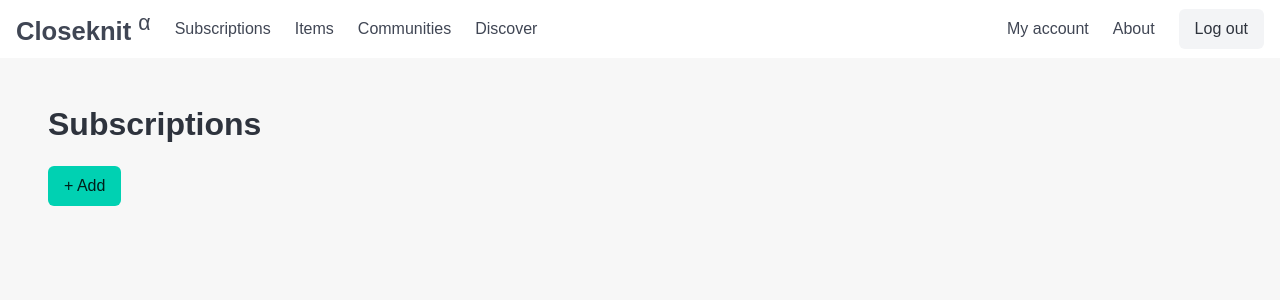
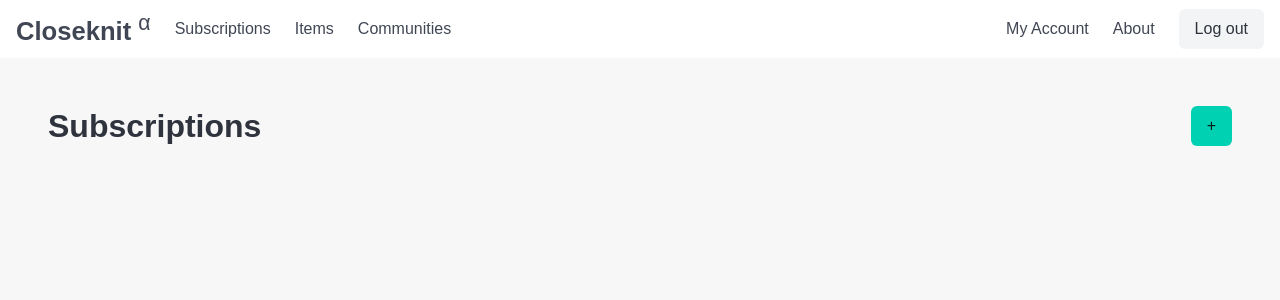
Before and after one commit to musadiqpeerzada/closeknit, a Django app: page /subscriptions/list in a window 1280 px wide. Shown: the top 300 px of the page. Run offline with Django 5.2, Linux system fonts and the light colour scheme; the visitor is signed in with stand-in values (Sample User, id 1); data comes from the database, SQL or seed files in the repository; data that the repository does not hold is empty; some libraries are stand-ins or nearby versions; some web fonts are replaced.

Commit message:
get rid of discover view

```diff
--- a/backend/services.py
+++ b/backend/services.py
@@ -16,7 +16,9 @@ def get_user(user_name: str) -> User | None:
 def get_all_users_from_communities_the_user_belongs_to(user: User) -> list[User]:
     communities_the_user_belongs_to = Community.objects.filter(members=user)
     return list(
-        User.objects.filter(communities__in=communities_the_user_belongs_to).distinct()
+        User.objects.filter(community_members__in=communities_the_user_belongs_to)
+        .exclude(id=user.id)
+        .distinct()
     )
 
 
@@ -37,9 +39,7 @@ def get_items_available_for_lease(user: User) -> QuerySet[Item]:
 
 
 def get_subscriptions_available_for_share(user: User) -> QuerySet[Subscription]:
-    all_users_of_communities_the_user_belongs_to = (
-        get_all_users_from_communities_the_user_belongs_to(user)
-    )
+    all_users_of_communities_the_user_belongs_to = get_all_users_from_communities_the_user_belongs_to(user)
     all_subscriptions = Subscription.objects.filter(
         owner__in=all_users_of_communities_the_user_belongs_to
     )
@@ -74,13 +74,7 @@ def get_user_subscriptions(user: User) -> dict:
     return {
         "owned": Subscription.objects.filter(owner=user),
         "shared": Subscription.objects.filter(shared_to=user),
-    }
-
-
-def get_discover_data(user: User) -> dict:
-    return {
-        "subscriptions": get_subscriptions_available_for_share(user),
-        "items": get_items_available_for_lease(user),
+        "discover": get_subscriptions_available_for_share(user),
     }
 
 
@@ -96,6 +90,7 @@ def get_user_items(user: User) -> dict:
         "owned": Item.objects.filter(owner=user),
         "leased": Lease.objects.filter(lessee=user),
         "leased_out": Lease.objects.filter(item__owner=user),
+        "discover": get_items_available_for_lease(user),
     }
 
 
--- a/backend/templates/backend/base.html
+++ b/backend/templates/backend/base.html
@@ -60,13 +60,12 @@
                     <a class="navbar-item" href="{% url 'subscription_list' %}">Subscriptions</a>
                     <a class="navbar-item" href="{% url 'item_list' %}">Items</a>
                     <a class="navbar-item" href="{% url 'community_list' %}">Communities</a>
-                    <a class="navbar-item" href="{% url 'subscription_discover' %}">Discover</a>
                 {% endif %}
             </div>
 
             <div class="navbar-end">
                 {% if user.is_authenticated %}
-                    <a class="navbar-item" href="{% url 'profile' %}">My account</a>
+                    <a class="navbar-item" href="{% url 'profile' %}">My Account</a>
                 {% endif %}
                 <a class="navbar-item" href="{% url 'about' %}">About</a>
                 <div class="navbar-item">
--- a/backend/templates/backend/index.html
+++ b/backend/templates/backend/index.html
@@ -20,7 +20,6 @@
                             <p class="highlight-number">{{ total_available_items }}</p>
                             <p>{{ items_available_for_lease }} items available</p>
                             <p>{{ subscriptions_available_for_share }} subscriptions could be shared</p>
-                            <a href="{% url 'subscription_discover' %}" class="button is-light mt-3">Discover</a>
                         </div>
                     </div>
 
--- a/backend/templates/backend/subscription/list.html
+++ b/backend/templates/backend/subscription/list.html
@@ -3,12 +3,26 @@
 {% block content %}
     <div>
         <section class="section">
-            <h1 class="title is-3">Subscriptions</h1>
-            <div class="mb-4">
-                <a href="{% url 'subscription_add' %}" class="button is-primary">
-                    <span>+ Add</span>
-                </a>
+
+            <div class="level is-mobile">
+                <div class="level-left">
+                    <div class="level-item">
+                        <h2 class="title is-3">Subscriptions</h2>
+                    </div>
+                </div>
+                <div class="level-right">
+                    <div class="level-item">
+                        <a href="{% url 'subscription_add' %}" class="button is-primary"><span>+</span></a>
+                    </div>
+                </div>
             </div>
+
+            {% if subscriptions.discover %}
+                <section class="pt-4">
+                    <h2 class="title is-4">From your community</h2>
+                    {% include 'backend/_partials/subscription_listing.html' with subscriptions=subscriptions.discover %}
+                </section>
+            {% endif %}
 
             {% if subscriptions.owned %}
                 <section class="pt-4">
--- a/backend/urls.py
+++ b/backend/urls.py
@@ -27,19 +27,19 @@ urlpatterns = [
         name="community_add",
     ),
     path(
-        "communities/update/<int:pk>",
+        "communities/<int:pk>/update",
         login_required(
             views.CommunityUpdateView.as_view(extra_context={"view": "update"})
         ),
         name="community_update",
     ),
     path(
-        "communities/join/<int:pk>",
+        "communities/<int:pk>/join",
         login_required(views.CommunityAddMemberView.as_view()),
         name="community_add_member",
     ),
     path(
-        "communities/delete/<int:pk>",
+        "communities/<int:pk>/delete",
         login_required(
             views.CommunityDeleteView.as_view(extra_context={"view": "delete"})
         ),
@@ -52,11 +52,6 @@ urlpatterns = [
         name="subscription_list",
     ),
     path(
-        "subscriptions/discover",
-        login_required(views.DiscoverListView.as_view()),
-        name="subscription_discover",
-    ),
-    path(
         "subscriptions/add",
         login_required(
             views.SubscriptionAddView.as_view(extra_context={"view": "add"})
@@ -64,14 +59,14 @@ urlpatterns = [
         name="subscription_add",
     ),
     path(
-        "subscriptions/update/<int:pk>",
+        "subscriptions/<int:pk>/update",
         login_required(
             views.SubscriptionUpdateView.as_view(extra_context={"view": "update"})
         ),
         name="subscription_update",
     ),
     path(
-        "subscriptions/delete/<int:pk>",
+        "subscriptions/<int:pk>/delete",
         login_required(
             views.SubscriptionDeleteView.as_view(extra_context={"view": "delete"})
         ),
@@ -94,7 +89,7 @@ urlpatterns = [
         name="item_update",
     ),
     path(
-        "items/delete/<int:pk>",
+        "items/<int:pk>/delete",
         login_required(views.ItemDeleteView.as_view(extra_context={"view": "delete"})),
         name="item_delete",
     ),
@@ -105,12 +100,12 @@ urlpatterns = [
         name="lease_add",
     ),
     path(
-        "leases/update/<int:pk>",
+        "leases/<int:pk>/update",
         login_required(views.LeaseUpdateView.as_view(extra_context={"view": "update"})),
         name="lease_update",
     ),
     path(
-        "leases/delete/<int:pk>",
+        "leases/<int:pk>/delete",
         login_required(views.LeaseDeleteView.as_view(extra_context={"view": "delete"})),
         name="lease_delete",
     ),
--- a/backend/views.py
+++ b/backend/views.py
@@ -14,7 +14,6 @@ from backend.services import (
     get_all_users_from_communities_the_user_belongs_to,
     get_dashboard_data,
     get_user_subscriptions,
-    get_discover_data,
     get_user_communities,
     get_user_items,
     add_user_to_community,
@@ -57,20 +56,18 @@ def profile_view(request):
     )
 
 
+def get_subscription_list_view(request):
+    return render(
+        request, "backend/subscription/list.html", context=get_user_subscriptions(request.user)
+    )
+
+
 class SubscriptionListView(generic.ListView):
     template_name = "backend/subscription/list.html"
     context_object_name = "subscriptions"
 
     def get_queryset(self):
         return get_user_subscriptions(self.request.user)
-
-
-class DiscoverListView(generic.ListView):
-    template_name = "backend/discover.html"
-    context_object_name = "discover"
-
-    def get_queryset(self):
-        return get_discover_data(self.request.user)
 
 
 class SubscriptionAddForm(forms.ModelForm):
```
Also changed, not shown: backend/templates/backend/community/list.html (+15 -4 lines), backend/templates/backend/discover.html (deleted, +0 -32 lines), backend/templates/backend/item/list.html (+26 -9 lines).
